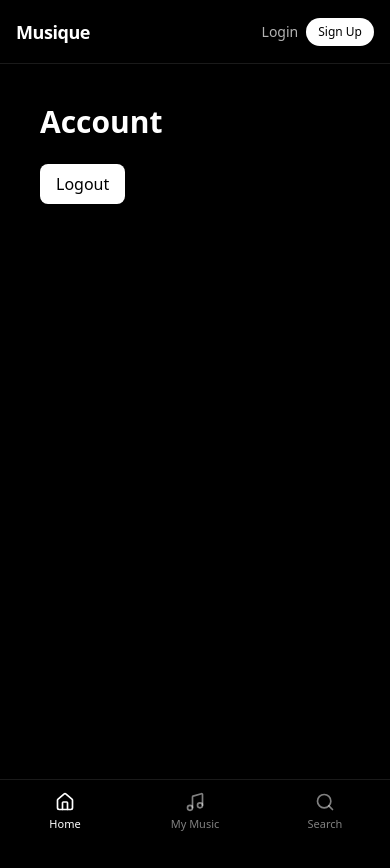
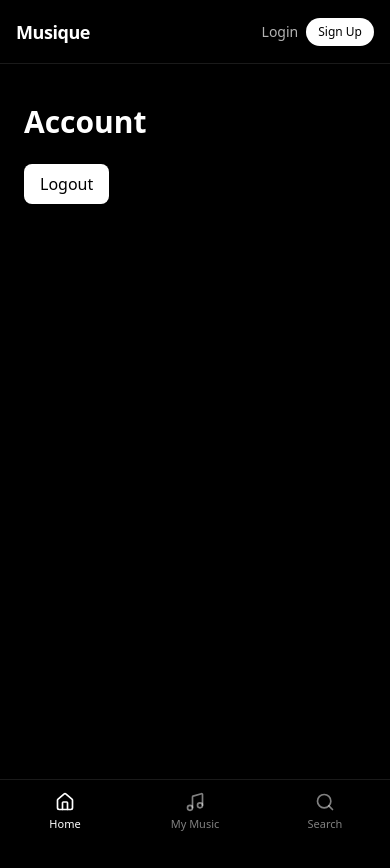
Before and after one commit to aridari-1/music-app, a Next.js app: page /account in a window 390 px wide. Shown: the top 868 px of the page. Built offline with nearby package versions, Linux system fonts and the light colour scheme; no server answers.

Commit message:
appshell fixed

```diff
--- a/components/HomeClient.tsx
+++ b/components/HomeClient.tsx
@@ -36,7 +36,7 @@ export default function HomeClient({
   return (
     <main className="min-h-screen text-white">
 
-      <div className="mx-auto w-full max-w-7xl px-4 sm:px-6 pb-40 pt-10">
+      <div className="mx-auto w-full max-w-7xl px-0 sm:px-6 pb-40 pt-10">
 
         {/* 🔝 HEADER */}
         <section>
@@ -53,11 +53,11 @@ export default function HomeClient({
           </p>
         </section>
 
-        {/* 🎧 HERO (FIXED MOBILE 🔥) */}
+        {/* 🎧 HERO */}
         <section className="mt-14 flex flex-col lg:grid lg:grid-cols-2 gap-10 items-center">
 
           {/* TEXT */}
-          <div className="space-y-5 text-center lg:text-left">
+          <div className="space-y-5 text-center lg:text-left px-4 sm:px-0">
 
             <p className="text-sm text-white/50">
               {t.trending}
@@ -120,7 +120,7 @@ export default function HomeClient({
         </section>
 
         {/* 🎯 GENRES */}
-        <section className="mt-12 flex gap-3 overflow-x-auto pb-3 snap-x snap-mandatory">
+        <section className="mt-12 flex gap-3 overflow-x-auto pb-3 snap-x snap-mandatory px-4 sm:px-0">
           <Pill label={t.trending} />
           <Pill label={t.new} />
           <Pill label="Afro" />
@@ -130,7 +130,7 @@ export default function HomeClient({
         </section>
 
         {/* 🎵 SECTIONS */}
-        <div className="mt-16 space-y-24">
+        <div className="mt-16 space-y-24 px-4 sm:px-0">
 
           {/* 🔥 TRENDING */}
           {trending.length > 0 && (
@@ -170,16 +170,16 @@ export default function HomeClient({
 function Section({ title, children }: any) {
   return (
     <section className="space-y-5">
-      <h2 className="text-2xl font-semibold">{title}</h2>
+      <h2 className="text-2xl font-semibold px-4 sm:px-0">{title}</h2>
 
-      <div className="flex gap-6 overflow-x-auto pb-4 snap-x snap-mandatory scroll-smooth">
+      <div className="flex gap-6 overflow-x-auto pb-4 snap-x snap-mandatory scroll-smooth px-4 sm:px-0">
         {children}
       </div>
     </section>
   );
 }
 
-/* 🔥 CARD SLOT (BIGGER FOR MOBILE 🔥) */
+/* 🔥 CARD SLOT */
 function CardSlot({ children }: any) {
   return (
     <div className="snap-start w-[240px] min-w-[240px]">
--- a/components/layout/AppShell.tsx
+++ b/components/layout/AppShell.tsx
@@ -14,10 +14,17 @@ export default function AppShell({
       <Navbar />
 
       {/* 🧱 MAIN CONTENT */}
-      <div className="mx-auto w-full max-w-7xl flex-1">
-        <main className="min-h-[100vh] px-4 sm:px-6 lg:px-8 pb-[140px] md:pb-[120px]">
-          {children}
+      <div className="w-full flex-1">
+
+        <main className="min-h-[100vh] px-0 sm:px-6 lg:px-8 pb-[160px] md:pb-[120px]">
+
+          {/* 🔥 MOBILE: FULL WIDTH / DESKTOP: CENTERED */}
+          <div className="w-full sm:max-w-7xl sm:mx-auto">
+            {children}
+          </div>
+
         </main>
+
       </div>
 
       {/* 📱 MOBILE NAV */}
```
